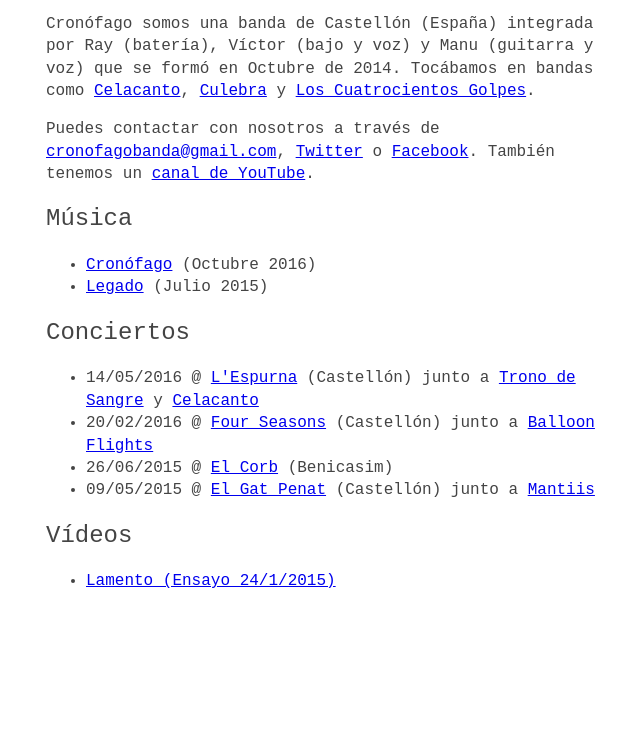
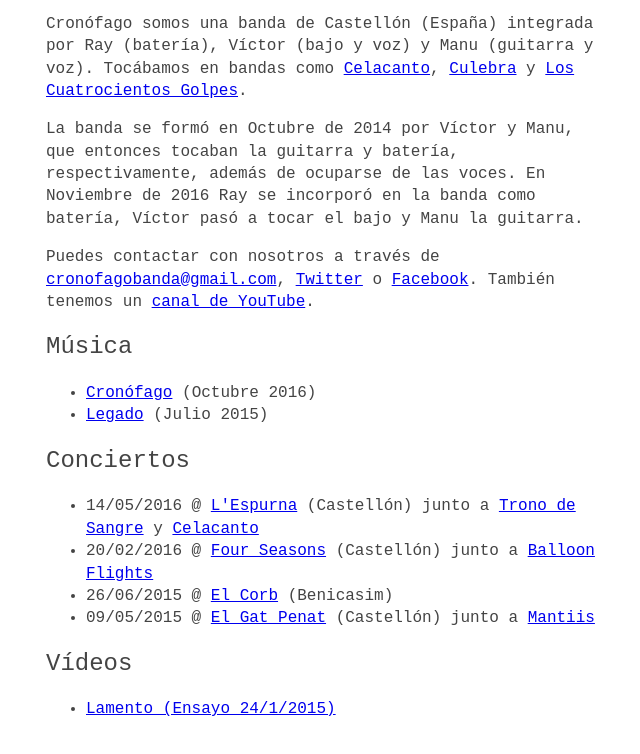
Before and after one commit to cronofago/cronofago.github.io, a plain HTML site: page index.html in a window 1280 px wide. Shown: the part 152-906 px from the top of the page, without its empty margins (319-959 px from the left). Before the commit the page ends 800 px from the top, so only its background shows below. Drawn offline with Linux system fonts and the light colour scheme.

Commit message:
Actualizar biografía.

```diff
--- a/index.html
+++ b/index.html
@@ -13,9 +13,11 @@
 
   <div id="main">
 
-    <p>Cronófago somos una banda de Castellón (España) integrada por Ray (batería), Víctor (bajo y voz) y Manu (guitarra y voz) que se formó en Octubre de 2014.
+    <p>Cronófago somos una banda de Castellón (España) integrada por Ray (batería), Víctor (bajo y voz) y Manu (guitarra y voz).
     Tocábamos en bandas como <a href="http://celacantobanda.bandcamp.com">Celacanto</a>, <a href="https://culebra2012rock.bandcamp.com/">Culebra</a> y <a href="http://loscuatrocientosgolpes.bandcamp.com">Los Cuatrocientos Golpes</a>.
     </p>
+
+    <p>La banda se formó en Octubre de 2014 por Víctor y Manu, que entonces tocaban la guitarra y batería, respectivamente, además de ocuparse de las voces. En Noviembre de 2016 Ray se incorporó en la banda como batería, Víctor pasó a tocar el bajo y Manu la guitarra.</p>
 
     <p>Puedes contactar con nosotros a través de <a href="mailto:cronofagobanda@gmail.com">cronofagobanda@gmail.com</a>, <a href="https://twitter.com/CronofagoBanda">Twitter</a> o <a href="https://www.facebook.com/cronofagobanda">Facebook</a>.
     También tenemos un <a href="https://www.youtube.com/channel/UCsNGI7G3zM_J4N4Kd8vuw4g">canal de YouTube</a>.
```
